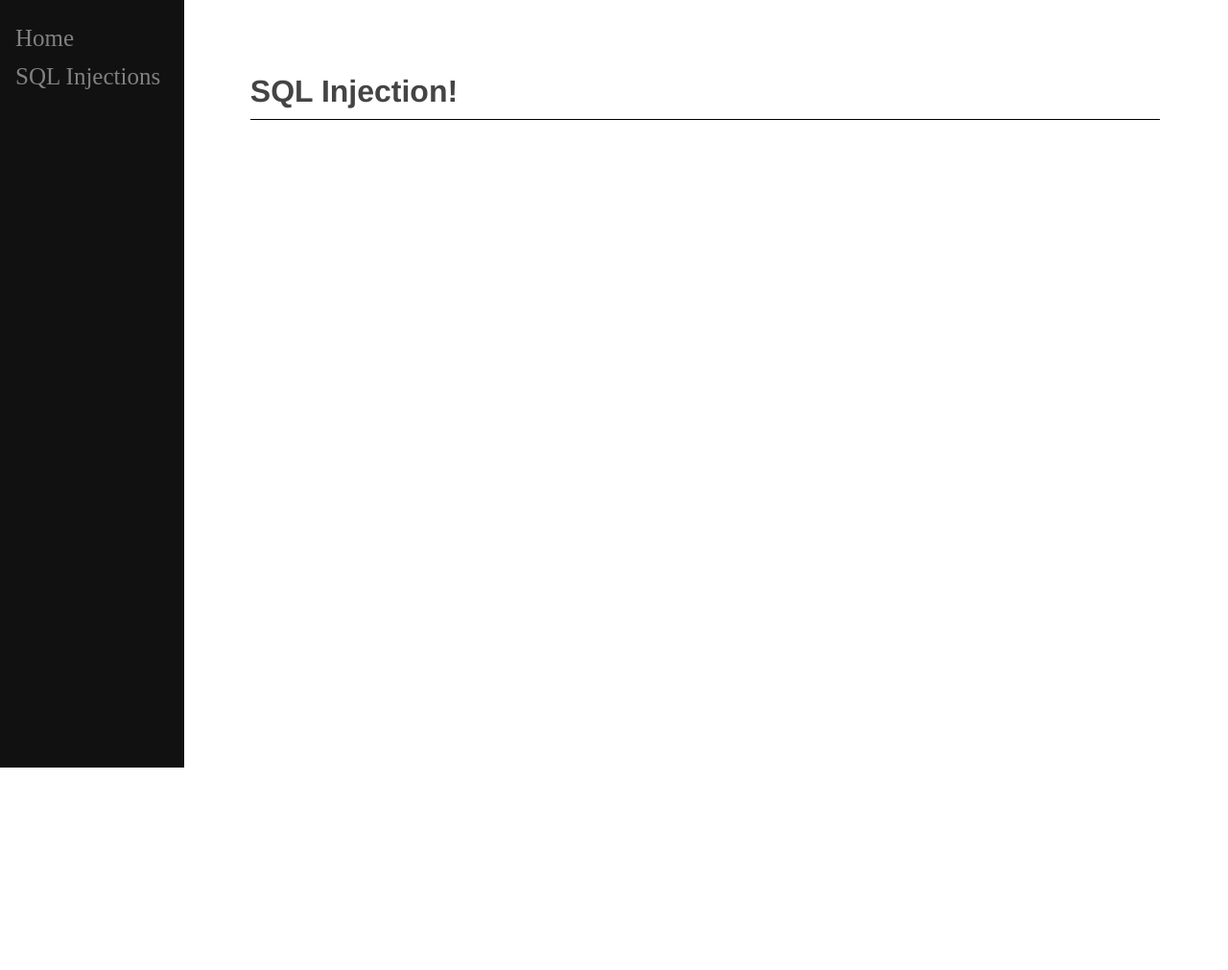
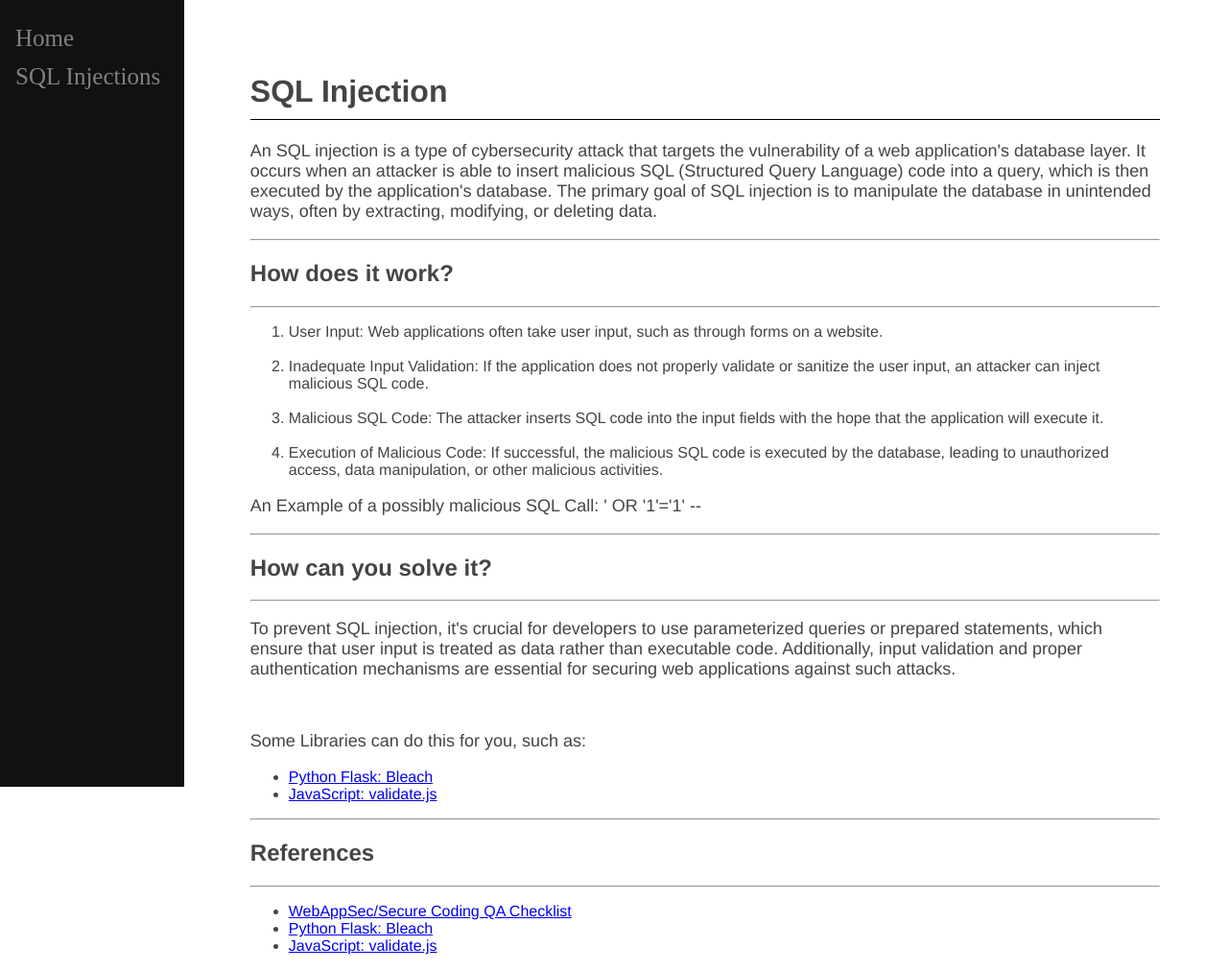
Before and after one commit to ethanblum/CSC-440-Site, a Flask app: page /sql in a window 1280 px wide. Shown: the whole page at 96% size. Before the commit the page ends 800 px from the top, so only its background shows below. Run offline with Flask 3, Linux system fonts and the light colour scheme.

Commit message:
Updated SQL Injection Page and added content. Need to add more pages.

```diff
--- a/main.py
+++ b/main.py
@@ -1,9 +1,10 @@
 from flask import Flask, request, session
 from flask import render_template
 import bleach
+import sqlite3
 
 app = Flask(__name__, template_folder='templates' )
-app.secret_key = 'CSC440Secret!' #Don't know what to do with this
+app.secret_key = 'CSC440Secret!' #Don't know what to do with this it seems to be needed...
 
 @app.route('/')
 @app.route('/home')
@@ -25,6 +26,23 @@ def submit_form():
     print(f"Name: {name}, Email: {email}, Message: {message}")
     session['submitted_message'] = 'Submitted successfully!'
 
+    try:
+        # Connect to the SQLite database
+        with sqlite3.connect('SSQL_DBMS.db') as conn:
+
+            cursor = conn.cursor()
+
+            cursor.execute("INSERT INTO contactUS (username, email, message) VALUES ('{}', '{}', '{}');".format(name, email, message))
+
+            cursor.execute('SELECT * FROM contactUS;')
+
+            print(cursor.fetchall())
+            # Commit the changes
+            conn.commit()
+
+    except sqlite3.Error as e:
+        print("SQLite error:", e)
+
     return render_template('homePage.html', submitted_message=submitted_message)
 
 if __name__ == "__main__":
--- a/templates/sqlInjection.html
+++ b/templates/sqlInjection.html
@@ -11,8 +11,47 @@
         <a href="/sql">SQL Injections</a>
     </div>
     <div class="pageContent">
-        <h1>SQL Injection!</h1>
+        <h1>SQL Injection</h1>
 
+        <p>An SQL injection is a type of cybersecurity attack that targets the vulnerability of a web application's database layer. It occurs when an attacker is able to insert malicious SQL (Structured Query Language) code into a query, which is then executed by the application's database. The primary goal of SQL injection is to manipulate the database in unintended ways, often by extracting, modifying, or deleting data.</p>
+        <hr>
+
+        <h2>How does it work?</h2>
+        <hr>
+
+        <ol>
+            <li>User Input: Web applications often take user input, such as through forms on a website.</li>
+            <br>
+            <li>Inadequate Input Validation: If the application does not properly validate or sanitize the user input, an attacker can inject malicious SQL code.</li>
+            <br>
+            <li>Malicious SQL Code: The attacker inserts SQL code into the input fields with the hope that the application will execute it.</li>
+            <br>
+            <li>Execution of Malicious Code: If successful, the malicious SQL code is executed by the database, leading to unauthorized access, data manipulation, or other malicious activities.</li>
+        </ol>
+
+        <p>An Example of a possibly malicious SQL Call: ' OR '1'='1' --</p>
+
+        <hr>
+        <h2>How can you solve it?</h2>
+        <hr>
+
+        <p>To prevent SQL injection, it's crucial for developers to use parameterized queries or prepared statements, which ensure that user input is treated as data rather than executable code. Additionally, input validation and proper authentication mechanisms are essential for securing web applications against such attacks.</p>
+        <br>
+        <p>Some Libraries can do this for you, such as:</p>
+        <ul>
+            <li><a href="https://github.com/mozilla/bleach">Python Flask: Bleach</a></li>
+            <li><a href="https://validatejs.org/">JavaScript: validate.js</a> </li>
+        </ul>
+        <hr>
+        <div class="References">
+            <h2>References</h2>
+            <hr>
+            <ul>
+                <li><a href="https://wiki.mozilla.org/WebAppSec/Secure_Coding_QA_Checklist#Layout">WebAppSec/Secure Coding QA Checklist</a></li>
+                <li><a href="https://github.com/mozilla/bleach">Python Flask: Bleach</a></li>
+                <li><a href="https://validatejs.org/">JavaScript: validate.js</a> </li>
+            </ul>
+        </div>
     </div>
 </body>
 </html>
```
